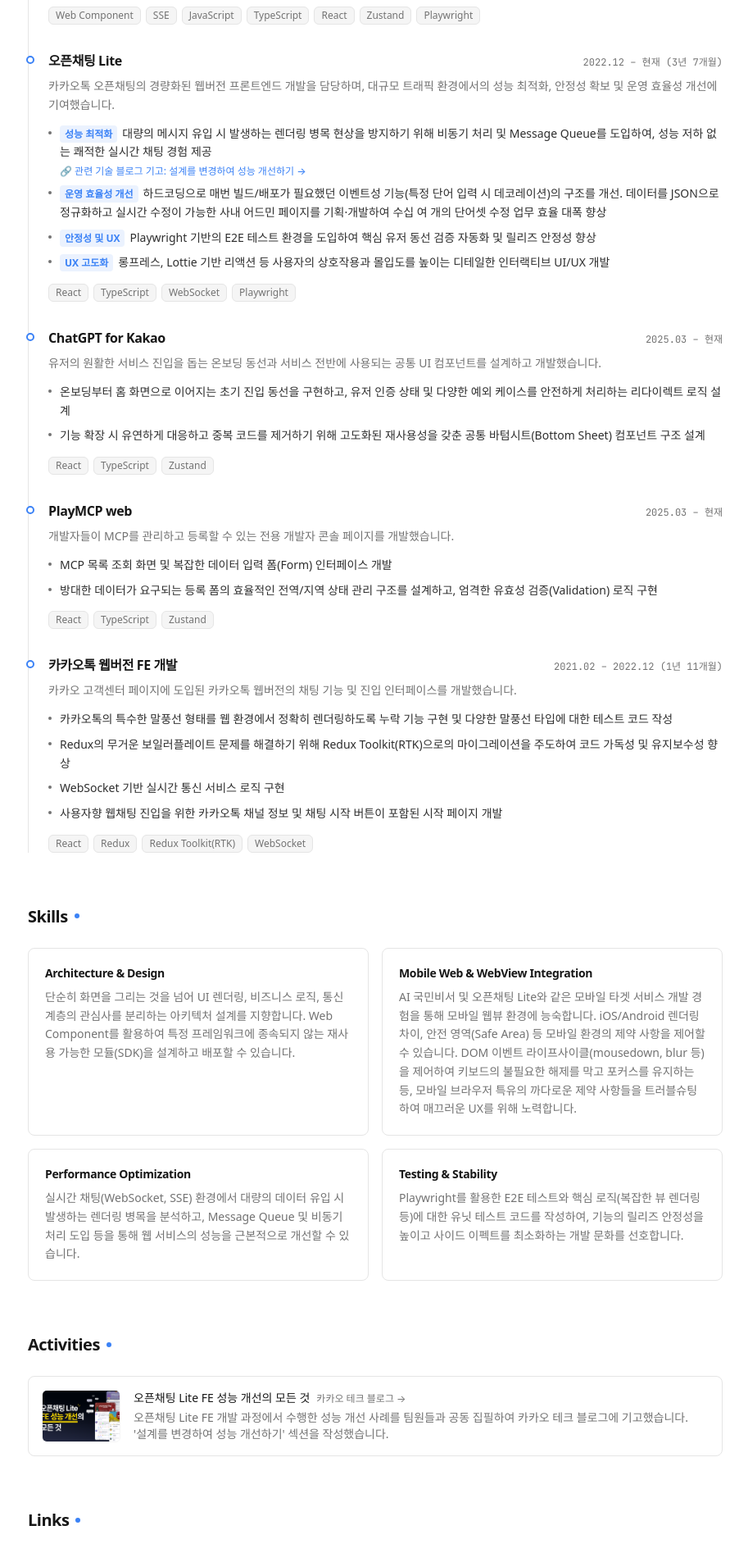
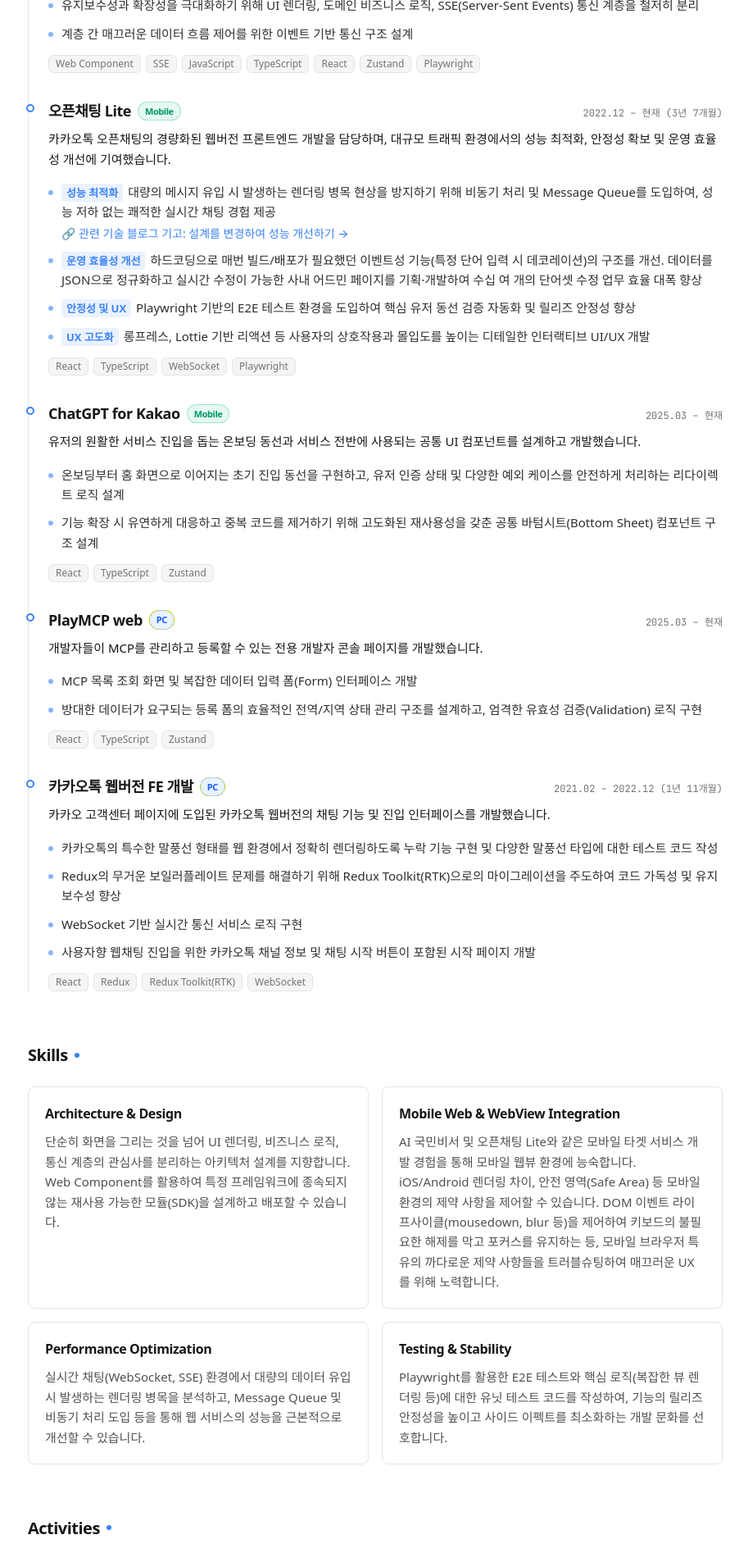
Before and after one commit to ChanhuiSeok/blog, a Next.js app: page /about in a window 1280 px wide. Shown: the part 640-2534 px from the top of the page at 82% size, without its empty margins (182-1095 px from the left). Built offline with nearby package versions, Linux system fonts and the light colour scheme; no server answers; a web font is replaced by a local one.

Commit message:
fix: About 페이지 디자인 디테일 수정

```diff
--- a/app/(public)/about/page.tsx
+++ b/app/(public)/about/page.tsx
@@ -16,8 +16,11 @@
   link?: { label: string; href: string };
 }
 
+type Platform = "PC" | "Mobile";
+
 interface Project {
   title: string;
+  platforms: Platform[];
   period: string;
   overview: string;
   achievements: Achievement[];
@@ -39,6 +42,7 @@
     projects: [
       {
         title: "Web Component 기반 AI 채팅 SDK 및 AI 국민비서 개발",
+        platforms: ["PC", "Mobile"],
         period: "2025.03 – 현재",
         overview:
           "특정 프레임워크에 종속되지 않고 어디서든 재사용할 수 있는 범용 AI 채팅 SDK를 개발하고, 이를 활용해 AI 국민비서 서비스를 구축했습니다.",
@@ -65,6 +69,7 @@
       },
       {
         title: "오픈채팅 Lite",
+        platforms: ["Mobile"],
         period: "2022.12 – 현재 (3년 7개월)",
         overview:
           "카카오톡 오픈채팅의 경량화된 웹버전 프론트엔드 개발을 담당하며, 대규모 트래픽 환경에서의 성능 최적화, 안정성 확보 및 운영 효율성 개선에 기여했습니다.",
@@ -94,6 +99,7 @@
       },
       {
         title: "ChatGPT for Kakao",
+        platforms: ["Mobile"],
         period: "2025.03 – 현재",
         overview:
           "유저의 원활한 서비스 진입을 돕는 온보딩 동선과 서비스 전반에 사용되는 공통 UI 컴포넌트를 설계하고 개발했습니다.",
@@ -109,6 +115,7 @@
       },
       {
         title: "PlayMCP web",
+        platforms: ["PC"],
         period: "2025.03 – 현재",
         overview:
           "개발자들이 MCP를 관리하고 등록할 수 있는 전용 개발자 콘솔 페이지를 개발했습니다.",
@@ -124,6 +131,7 @@
       },
       {
         title: "카카오톡 웹버전 FE 개발",
+        platforms: ["PC"],
         period: "2021.02 – 2022.12 (1년 11개월)",
         overview:
           "카카오 고객센터 페이지에 도입된 카카오톡 웹버전의 채팅 기능 및 진입 인터페이스를 개발했습니다.",
@@ -194,6 +202,20 @@
   );
 }
 
+function PlatformBadge({ platform }: { platform: Platform }) {
+  const styles =
+    platform === "Mobile"
+      ? "border-emerald-500/30 bg-emerald-500/10 text-emerald-600 dark:text-emerald-400"
+      : "border-blue-500/30 bg-blue-500/10 text-blue-600 dark:text-blue-400";
+  return (
+    <span
+      className={`rounded-full border px-2 py-0.5 text-[11px] font-semibold ${styles}`}
+    >
+      {platform}
+    </span>
+  );
+}
+
 function SectionHeading({ children }: { children: React.ReactNode }) {
   return (
     <h2 className="text-xl font-bold tracking-tight">
@@ -212,7 +234,7 @@
 
       {/* Introduction */}
       <div className="mt-8 border-l-2 border-accent pl-5">
-        <p className="whitespace-pre-line text-base leading-relaxed text-muted-foreground">
+        <p className="whitespace-pre-line text-base leading-relaxed text-foreground/85 sm:text-lg">
           {INTRO}
         </p>
       </div>
@@ -226,7 +248,7 @@
             {/* Company header */}
             <div className="flex flex-wrap items-baseline justify-between gap-x-3 gap-y-1">
               <div className="flex items-baseline gap-2.5">
-                <span className="text-lg font-bold">{exp.company}</span>
+                <span className="text-xl font-bold">{exp.company}</span>
                 <span className="text-sm font-medium text-muted-foreground">
                   {exp.role}
                 </span>
@@ -244,29 +266,36 @@
                   <span className="absolute -left-[1.69rem] top-1.5 h-2.5 w-2.5 rounded-full border-2 border-accent bg-background" />
 
                   <div className="flex flex-wrap items-baseline justify-between gap-x-3 gap-y-0.5">
-                    <h3 className="text-base font-semibold">{project.title}</h3>
+                    <h3 className="flex flex-wrap items-center gap-x-2 gap-y-1 text-lg font-semibold">
+                      {project.title}
+                      <span className="flex shrink-0 gap-1">
+                        {project.platforms.map((p) => (
+                          <PlatformBadge key={p} platform={p} />
+                        ))}
+                      </span>
+                    </h3>
                     <span className="font-mono text-xs text-muted-foreground">
                       {project.period}
                     </span>
                   </div>
 
-                  <p className="mt-2 text-sm leading-relaxed text-muted-foreground">
+                  <p className="mt-2 text-[15px] font-medium leading-relaxed text-foreground">
                     {project.overview}
                   </p>
 
-                  <ul className="mt-3 space-y-2">
+                  <ul className="mt-4 space-y-2.5">
                     {project.achievements.map((ach, i) => (
                       <li
                         key={i}
-                        className="flex gap-2.5 text-sm leading-relaxed"
+                        className="flex gap-2.5 text-[15px] leading-relaxed"
                       >
                         <span
                           aria-hidden
-                          className="mt-2 h-1 w-1 shrink-0 rounded-full bg-muted-foreground"
+                          className="mt-2.5 h-1.5 w-1.5 shrink-0 rounded-full bg-accent/60"
                         />
                         <span className="text-foreground/90">
                           {ach.tag && (
-                            <span className="mr-1.5 rounded bg-accent/10 px-1.5 py-0.5 text-xs font-semibold text-accent">
+                            <span className="mr-1.5 rounded bg-accent/10 px-1.5 py-0.5 text-[13px] font-semibold text-accent">
                               {ach.tag}
                             </span>
                           )}
@@ -276,7 +305,7 @@
                               href={ach.link.href}
                               target="_blank"
                               rel="noopener noreferrer"
-                              className="mt-1 block text-xs font-medium text-accent no-underline hover:underline"
+                              className="mt-1 block text-sm font-medium text-accent no-underline hover:underline"
                             >
                               🔗 {ach.link.label} &rarr;
                             </a>
@@ -307,10 +336,10 @@
               key={skill.title}
               className="rounded-lg border border-border bg-card p-5 transition-colors hover:border-accent/50"
             >
-              <h3 className="text-sm font-semibold text-foreground">
+              <h3 className="text-base font-semibold text-foreground">
                 {skill.title}
               </h3>
-              <p className="mt-2 text-sm leading-relaxed text-muted-foreground">
+              <p className="mt-2.5 text-[15px] leading-relaxed text-foreground/75">
                 {skill.description}
               </p>
             </div>
@@ -341,14 +370,14 @@
                 )}
                 <div>
                   <div className="flex items-baseline gap-2">
-                    <span className="font-medium transition-colors group-hover:text-blue-500 dark:group-hover:text-blue-400">
+                    <span className="text-base font-semibold transition-colors group-hover:text-blue-500 dark:group-hover:text-blue-400">
                       {activity.title}
                     </span>
                     <span className="shrink-0 text-xs text-muted-foreground">
                       {activity.platform} &rarr;
                     </span>
                   </div>
-                  <p className="mt-1 whitespace-pre-line text-muted-foreground">
+                  <p className="mt-1.5 whitespace-pre-line text-[15px] leading-relaxed text-foreground/70">
                     {activity.description}
                   </p>
                 </div>
@@ -361,16 +390,17 @@
       {/* Social Links */}
       <div className="mt-16">
         <SectionHeading>Links</SectionHeading>
-        <div className="mt-6 flex gap-4">
+        <div className="mt-6 flex flex-wrap gap-3">
           {SOCIAL_LINKS.map((link) => (
             <a
               key={link.label}
               href={link.href}
               target="_blank"
               rel="noopener noreferrer"
-              className="text-sm text-muted-foreground transition-all duration-200 hover:text-foreground hover:no-underline"
+              className="inline-flex items-center gap-1.5 rounded-md border border-border px-3.5 py-1.5 text-sm font-medium text-foreground/80 no-underline transition-colors hover:border-accent/50 hover:text-foreground hover:no-underline"
             >
-              {link.label} &rarr;
+              {link.label}
+              <span aria-hidden>&rarr;</span>
             </a>
           ))}
         </div>
```
